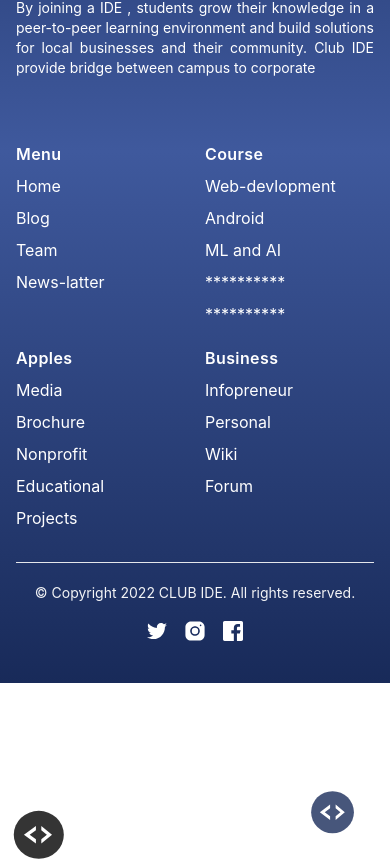
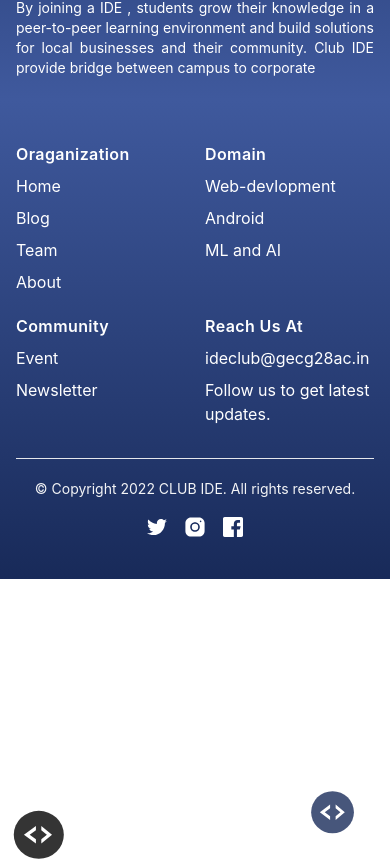
Before and after one commit to Club-IDE/club-website, a React (Create React App) app: page /Sept21_Blog1 in a window 390 px wide. Shown: the part 4095-4954 px from the top of the page. Built offline with nearby package versions, Linux system fonts and the light colour scheme.

Commit message:
Minor changes in Footer and Hero Section

```diff
--- a/src/Components/BlogList.js
+++ b/src/Components/BlogList.js
@@ -1,6 +1,5 @@
 
 import { Link } from "react-router-dom";
-
 
 const Bloglist = (props) => {
   const LinkOfBlog = props.link;
--- a/src/Components/Footer.js
+++ b/src/Components/Footer.js
@@ -42,9 +42,9 @@ export default function Footer() {
                         <div className="grid grid-cols-2 gap-5 row-gap-8 lg:col-span-4 md:grid-cols-4">
                             <div>
                                 <p className="font-semibold tracking-wide text-teal-accent-400">
-                                    Menu
+                                    Oraganization
                                 </p>
-                                <ul className="mt-2 space-y-2">
+                                <ul className="mt-2 space-y-2 flex flex-col justify-center">
                                     <li>
                                         <a
                                             href="/"
@@ -74,14 +74,14 @@ export default function Footer() {
                                             href="/"
                                             className="transition-colors duration-300 text-deep-purple-50 hover:text-teal-accent-400"
                                         >
-                                            News-latter
+                                            About
                                         </a>
                                     </li>
                                 </ul>
                             </div>
                             <div>
                                 <p className="font-semibold tracking-wide text-teal-accent-400">
-                                    Course
+                                    Domain
                                 </p>
                                 <ul className="mt-2 space-y-2">
                                     <li>
@@ -113,7 +113,7 @@ export default function Footer() {
                                             href="/"
                                             className="transition-colors duration-300 text-deep-purple-50 hover:text-teal-accent-400"
                                         >
-                                            **********
+
                                         </a>
                                     </li>
                                     <li>
@@ -121,14 +121,14 @@ export default function Footer() {
                                             href="/"
                                             className="transition-colors duration-300 text-deep-purple-50 hover:text-teal-accent-400"
                                         >
-                                            **********
+
                                         </a>
                                     </li>
                                 </ul>
                             </div>
                             <div>
                                 <p className="font-semibold tracking-wide text-teal-accent-400">
-                                    Apples
+                                    Community
                                 </p>
                                 <ul className="mt-2 space-y-2">
                                     <li>
@@ -136,7 +136,7 @@ export default function Footer() {
                                             href="/"
                                             className="transition-colors duration-300 text-deep-purple-50 hover:text-teal-accent-400"
                                         >
-                                            Media
+                                            Event
                                         </a>
                                     </li>
                                     <li>
@@ -144,38 +144,15 @@ export default function Footer() {
                                             href="/"
                                             className="transition-colors duration-300 text-deep-purple-50 hover:text-teal-accent-400"
                                         >
-                                            Brochure
+                                            Newsletter
                                         </a>
                                     </li>
-                                    <li>
-                                        <a
-                                            href="/"
-                                            className="transition-colors duration-300 text-deep-purple-50 hover:text-teal-accent-400"
-                                        >
-                                            Nonprofit
-                                        </a>
-                                    </li>
-                                    <li>
-                                        <a
-                                            href="/"
-                                            className="transition-colors duration-300 text-deep-purple-50 hover:text-teal-accent-400"
-                                        >
-                                            Educational
-                                        </a>
-                                    </li>
-                                    <li>
-                                        <a
-                                            href="/"
-                                            className="transition-colors duration-300 text-deep-purple-50 hover:text-teal-accent-400"
-                                        >
-                                            Projects
-                                        </a>
-                                    </li>
+
                                 </ul>
                             </div>
                             <div>
                                 <p className="font-semibold tracking-wide text-teal-accent-400">
-                                    Business
+                                    Reach Us At
                                 </p>
                                 <ul className="mt-2 space-y-2">
                                     <li>
@@ -183,33 +160,15 @@ export default function Footer() {
                                             href="/"
                                             className="transition-colors duration-300 text-deep-purple-50 hover:text-teal-accent-400"
                                         >
-                                            Infopreneur
+                                            ideclub@gecg28ac.in
                                         </a>
                                     </li>
                                     <li>
-                                        <a
-                                            href="/"
-                                            className="transition-colors duration-300 text-deep-purple-50 hover:text-teal-accent-400"
-                                        >
-                                            Personal
-                                        </a>
+
+                                            Follow us to get latest updates.
+
                                     </li>
-                                    <li>
-                                        <a
-                                            href="/"
-                                            className="transition-colors duration-300 text-deep-purple-50 hover:text-teal-accent-400"
-                                        >
-                                            Wiki
-                                        </a>
-                                    </li>
-                                    <li>
-                                        <a
-                                            href="/"
-                                            className="transition-colors duration-300 text-deep-purple-50 hover:text-teal-accent-400"
-                                        >
-                                            Forum
-                                        </a>
-                                    </li>
+
                                 </ul>
                             </div>
                         </div>
--- a/src/Components/GECG.js
+++ b/src/Components/GECG.js
@@ -6,7 +6,7 @@ import line from '../imgs/line.svg'
 
 export default function GECG() {
   return (
-    <div className="bg-white flex justify-between px-2 border-2 w-full fixed z-[51] ">
+    <div className="bg-white flex justify-between px-2 border-2 w-full fixed z-[51] lg:border-none">
         <div className='flex lg:hidden ml-2 md:ml-24'>
          <img src={Logo} alt="logo" className='w-14 h-14' />
           </div>
--- a/src/Components/Hero.js
+++ b/src/Components/Hero.js
@@ -13,7 +13,7 @@ const Hero = (props) => {
       }, [])
     return (
         <>
-        <div className="container px-6 py-40 mx-auto  pt-32 pt lg:pt-28">
+        <div className="container px-6 py-40 mx-auto  pt-38 lg:pt-28">
                 <div  className="items-center lg:flex xl:mt-16">
                     <div data-aos="zoom-in" className="w-full lg:w-1/2">
                         <div className="mx-0 lg:max-w-lg lg:mx-20">
--- a/src/Components/MemberCard.js
+++ b/src/Components/MemberCard.js
@@ -41,7 +41,7 @@ function MemberCard(props) {
             <a href='' target='blank' className="flex items-center mt-4 text-gray-70 group cursor-pointer">
             <FaLinkedinIn color='#0e76a8'  className='team-card_icon_linkedin lg:text-3xl text-2xl' />
 
-                <h1 className="px-2 text-sm font-bold group-hover:text-[#0e76a8]  transition-all">California</h1>
+                <h1 className="px-2 text-sm font-bold group-hover:text-[#0e76a8]  transition-all">India</h1>
             </a>
 
             <a className="flex items-center mt-4 text-gray-700 group cursor-pointer">
--- a/src/Components/Team.js
+++ b/src/Components/Team.js
@@ -28,7 +28,8 @@ const Team = () => {
     const faculties = [{name: 'Dr.Dhaval Parikh',role: 'HOD/Senior Advisor', email:'daparikh@gecg28.ac.in', photo:Dhaval_Parikh},
     {name: 'Prof. Yogendra Tank',role: 'Faculty Coordinator', email:'yogendratank@gecg28.ac.in', photo:Yogendra_Tank},
     {name: 'Prof. Ashwin Prajapati',role: 'Faculty Coordinator', email:'ashvinkumar@gecg28.ac.in', photo:Ashwin_Prajapati},
-    {name: 'Prof. Ashwin Prajapati',role: 'Faculty Coordinator', email:'ashvinkumar@gecg28.ac.in', photo:Ashwin_Prajapati}
+
+    {name:'Param Radadiya' , role:'Founder', email:'paramradadiya3@gmail.com' , desc:'Hey, I\'m Param Radadiya!! I\'m a quick learner and a DIY person :p I like to conduct events and interact with people. You can find me with my headphones b\'cuz I love to listen to the songs 🎧... I\'m a leader, who is creating more leaders : \)', photo:Param_Radadiya}
 
 ]
 
```
